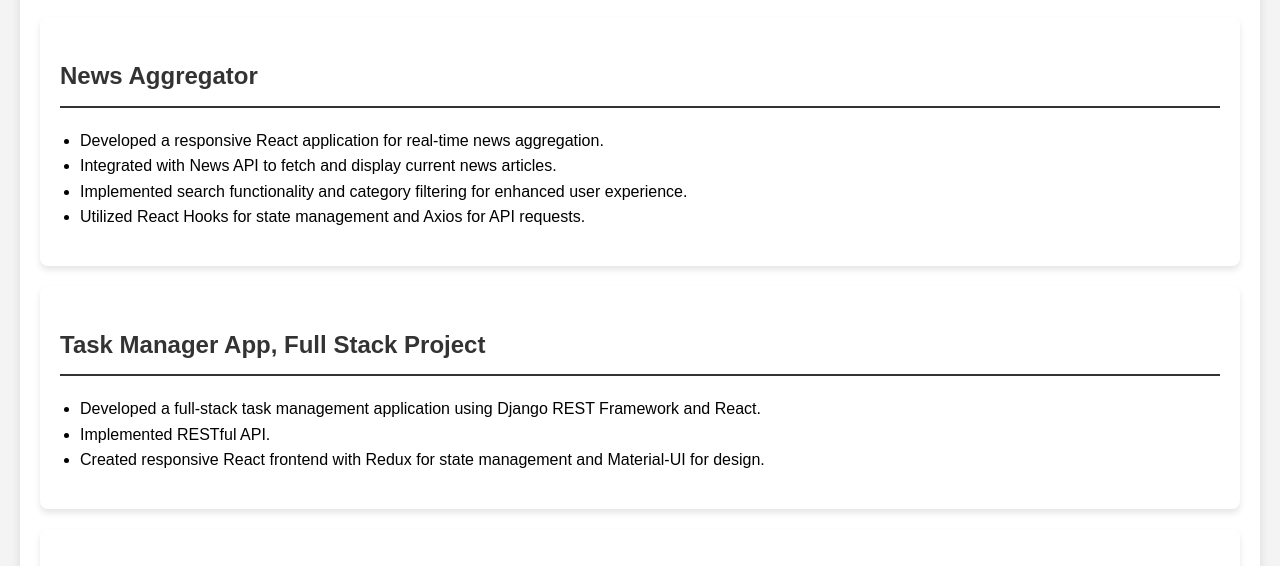
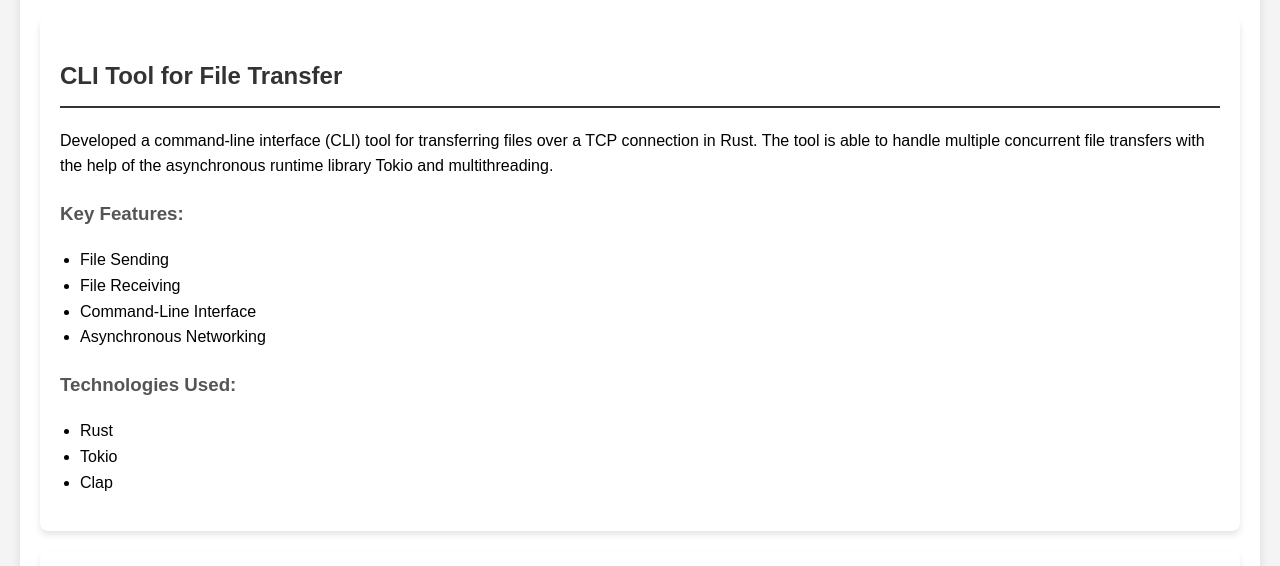
Before and after one commit to purushoath02/purushoath02.github.io, a plain HTML site: page projects.html in a window 1280 px wide. Shown: the part 153-719 px from the top of the page. Drawn offline with Linux system fonts and the light colour scheme.

Commit message:
Update projects.html

```diff
--- a/projects.html
+++ b/projects.html
@@ -40,6 +40,28 @@
         </header>
         <main>
             <h1>My Projects</h1>
+            <section class="card project">
+                <a href="https://github.com/purushoath02/Transfer">
+                <h2>CLI Tool for File Transfer</h2>
+                <p>
+                    Developed a command-line interface (CLI) tool for transferring files over a TCP connection in Rust.
+                    The tool is able to handle multiple concurrent file transfers with the help of
+                    the asynchronous runtime library Tokio and multithreading.
+                </p>
+                <h3>Key Features:</h3>
+                <ul>
+                    <li>File Sending</li>
+                    <li>File Receiving</li>
+                    <li>Command-Line Interface</li>
+                    <li>Asynchronous Networking</li>
+                </ul>
+                <h3>Technologies Used:</h3>
+                <ul>
+                    <li>Rust</li>
+                    <li>Tokio</li>
+                    <li>Clap</li>
+                </ul>
+            </section>
             <section class="card project">
                 <a href="https://github.com/purushoath02/ReactNewsWebApp">
                     <h2>News Aggregator</h2>
```
